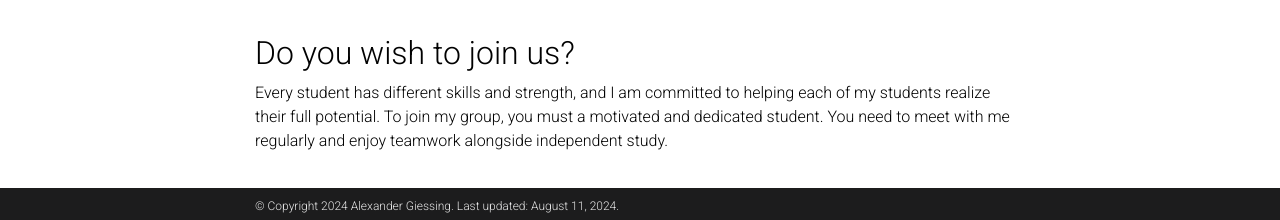
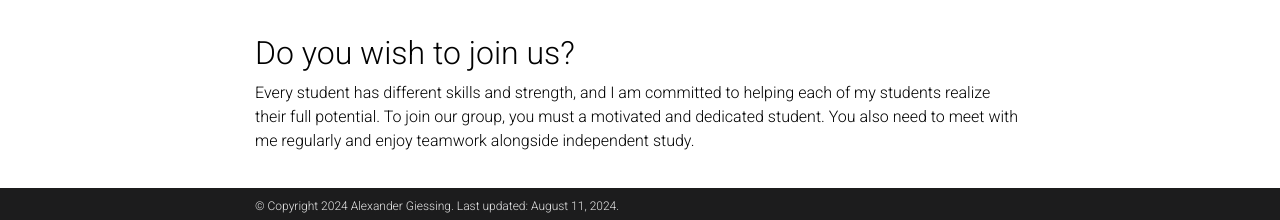
Before and after one commit to agiessing/agiessing.github.io, a Jekyll site: the page built from _pages/people.md, in a window 1280 px wide and 944 px high. Shown: the part 721-941 px from the top of the window. Built offline with Jekyll 4.4.1, drawn with Linux system fonts in a browser that asks for light colours; comment, search, counter and statistics services are not loaded; a style sheet for code colours, icons or effects is not loaded.

Commit message:
Update people.md

```diff
--- a/_pages/people.md
+++ b/_pages/people.md
@@ -59,5 +59,5 @@
 
  <div class="container mt-5">
     <h2 class="post-title"> Do you wish to join us?</h2>
-      Every student has different skills and strength, and I am committed to helping each of my students realize their full potential. To join my group, you must a motivated and dedicated student. You need to meet with me regularly and enjoy teamwork alongside independent study.
+      Every student has different skills and strength, and I am committed to helping each of my students realize their full potential. To join our group, you must a motivated and dedicated student. You also need to meet with me regularly and enjoy teamwork alongside independent study.
  </div>
```
